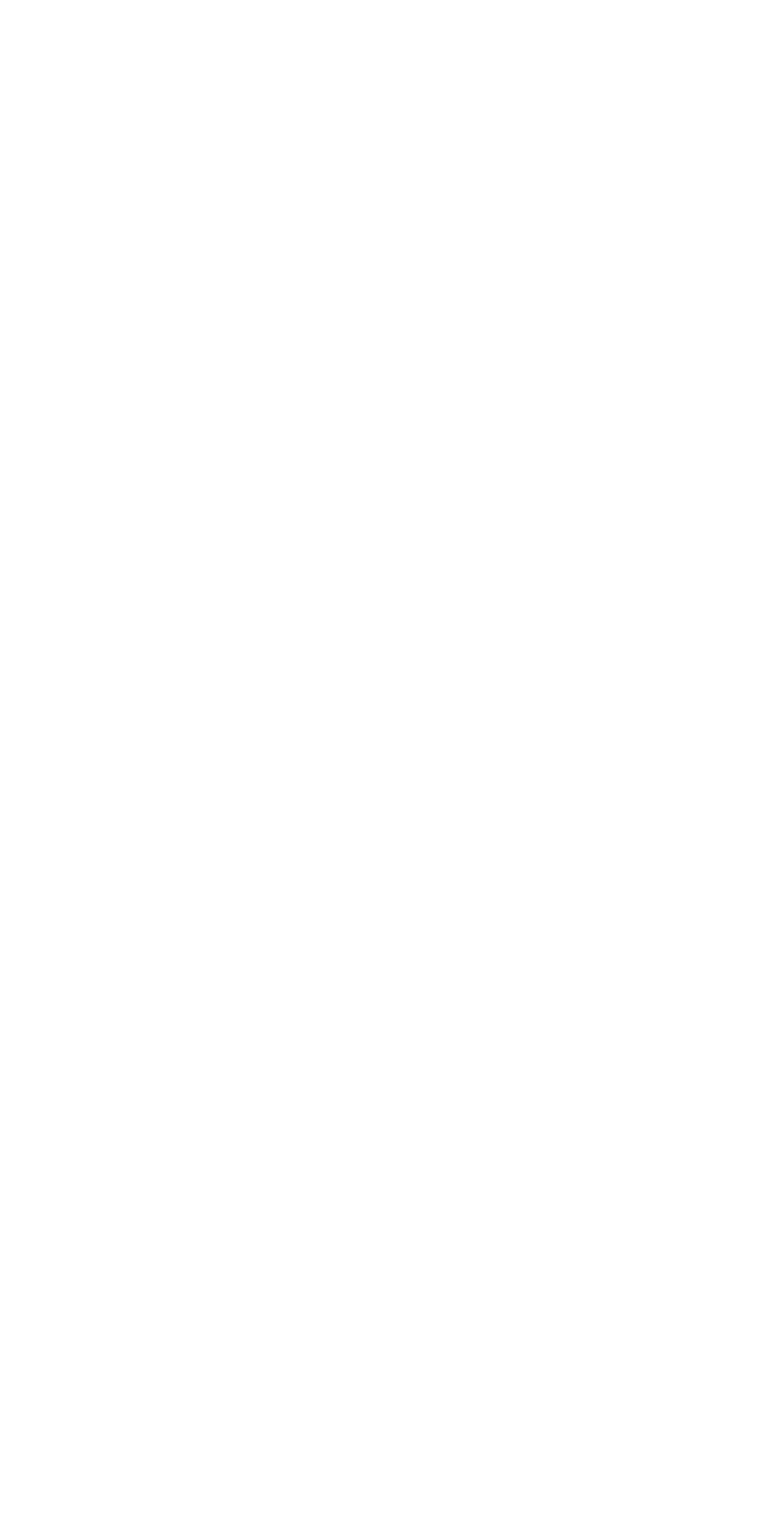
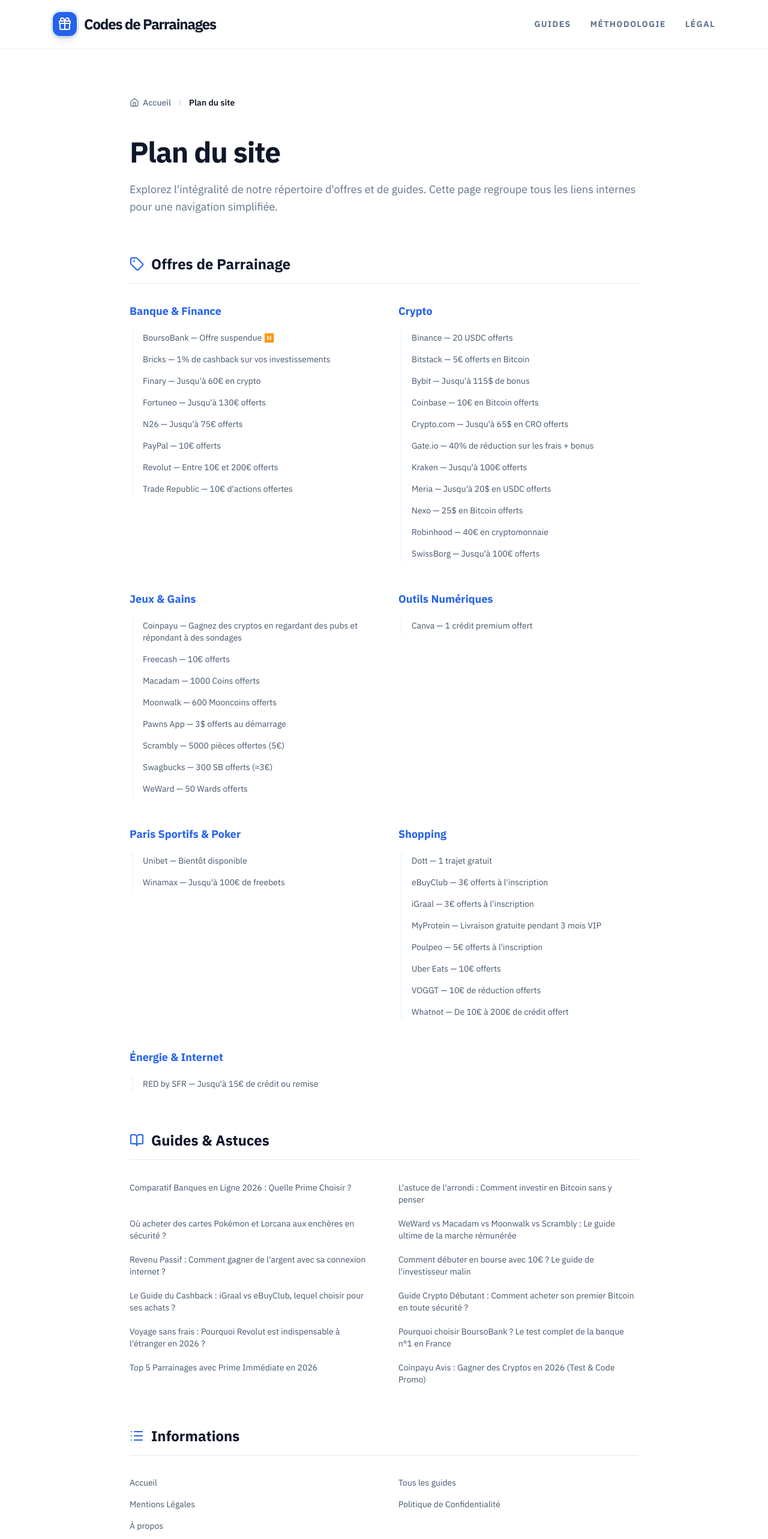
Before and after one commit to NACoaching/ParraineMoi, a Next.js app: page /plan-du-site in a window 1280 px wide. Before the commit this address had no page. Shown: the top 2566 px of the page at 60% size. Before the commit the page ends 800 px from the top, so only its background shows below. Built offline with nearby package versions, Linux system fonts and the light colour scheme.

Commit message:
feat: add html sitemap and footer link for seo indexation

```diff
--- /dev/null
+++ b/src/app/plan-du-site/page.tsx
@@ -0,0 +1,133 @@
+import Link from 'next/link';
+import referralsData from '@/data/referrals.json';
+import guidesData from '@/data/guides.json';
+import { slugifyCategory } from '@/lib/utils';
+import { Home, ChevronRight, List, BookOpen, Tag } from 'lucide-react';
+import { Metadata } from 'next';
+
+export const metadata: Metadata = {
+    title: 'Plan du Site | Codes de Parrainages',
+    description: 'Retrouvez l\'intégralité de nos offres de parrainage, guides et catégories sur une seule page.',
+};
+
+export default function SitemapPage() {
+    const categories = Array.from(new Set(referralsData.map((r) => r.category))).sort();
+
+    return (
+        <main className="min-h-screen px-4 py-12 sm:px-6 sm:py-20 max-w-4xl mx-auto">
+            {/* Breadcrumb Visual */}
+            <nav className="flex items-center gap-2 text-sm font-medium text-slate-500 mb-12">
+                <Link href="/" className="flex items-center gap-1.5 hover:text-slate-900 transition-colors">
+                    <Home size={16} />
+                    <span>Accueil</span>
+                </Link>
+                <ChevronRight size={14} className="text-slate-300" />
+                <span className="text-slate-900 font-semibold">Plan du site</span>
+            </nav>
+
+            <header className="mb-16">
+                <h1 className="text-4xl sm:text-5xl font-bold tracking-tight text-slate-900 mb-6">
+                    Plan du site
+                </h1>
+                <p className="text-lg text-slate-500 leading-relaxed">
+                    Explorez l'intégralité de notre répertoire d'offres et de guides. Cette page regroupe tous les liens internes pour une navigation simplifiée.
+                </p>
+            </header>
+
+            <div className="space-y-16">
+                {/* Parrainages par Catégorie */}
+                <section>
+                    <div className="flex items-center gap-3 mb-8 pb-4 border-b border-slate-200">
+                        <Tag className="text-primary" size={24} />
+                        <h2 className="text-2xl font-bold text-slate-900">Offres de Parrainage</h2>
+                    </div>
+
+                    <div className="grid grid-cols-1 md:grid-cols-2 gap-12">
+                        {categories.map((cat) => (
+                            <div key={cat} className="space-y-4">
+                                <Link
+                                    href={`/categorie/${slugifyCategory(cat)}`}
+                                    className="inline-block text-lg font-bold text-primary hover:underline"
+                                >
+                                    {cat}
+                                </Link>
+                                <ul className="space-y-2 border-l-2 border-slate-100 pl-4 ml-1">
+                                    {referralsData
+                                        .filter((r) => r.category === cat)
+                                        .sort((a, b) => a.name.localeCompare(b.name))
+                                        .map((ref) => (
+                                            <li key={ref.slug}>
+                                                <Link
+                                                    href={`/parrainage-${ref.slug}`}
+                                                    className="text-slate-600 hover:text-slate-900 transition-colors text-sm py-1 inline-block"
+                                                >
+                                                    {ref.name} — {ref.advantage}
+                                                </Link>
+                                            </li>
+                                        ))}
+                                </ul>
+                            </div>
+                        ))}
+                    </div>
+                </section>
+
+                {/* Guides */}
+                <section>
+                    <div className="flex items-center gap-3 mb-8 pb-4 border-b border-slate-200">
+                        <BookOpen className="text-primary" size={24} />
+                        <h2 className="text-2xl font-bold text-slate-900">Guides & Astuces</h2>
+                    </div>
+
+                    <ul className="grid grid-cols-1 md:grid-cols-2 gap-x-12 gap-y-3">
+                        {guidesData.map((guide) => (
+                            <li key={guide.slug}>
+                                <Link
+                                    href={`/guides/${guide.slug}`}
+                                    className="text-slate-600 hover:text-slate-900 transition-colors text-sm py-1 inline-block"
+                                >
+                                    {guide.title}
+                                </Link>
+                            </li>
+                        ))}
+                    </ul>
+                </section>
+
+                {/* Pages Statiques */}
+                <section>
+                    <div className="flex items-center gap-3 mb-8 pb-4 border-b border-slate-200">
+                        <List className="text-primary" size={24} />
+                        <h2 className="text-2xl font-bold text-slate-900">Informations</h2>
+                    </div>
+
+                    <ul className="grid grid-cols-1 md:grid-cols-2 gap-x-12 gap-y-3">
+                        <li>
+                            <Link href="/" className="text-slate-600 hover:text-slate-900 text-sm">
+                                Accueil
+                            </Link>
+                        </li>
+                        <li>
+                            <Link href="/guides" className="text-slate-600 hover:text-slate-900 text-sm">
+                                Tous les guides
+                            </Link>
+                        </li>
+                        <li>
+                            <Link href="/mentions-legales" className="text-slate-600 hover:text-slate-900 text-sm">
+                                Mentions Légales
+                            </Link>
+                        </li>
+                        <li>
+                            <Link href="/politique-de-confidentialite" className="text-slate-600 hover:text-slate-900 text-sm">
+                                Politique de Confidentialité
+                            </Link>
+                        </li>
+                        <li>
+                            <Link href="/a-propos" className="text-slate-600 hover:text-slate-900 text-sm">
+                                À propos
+                            </Link>
+                        </li>
+                    </ul>
+                </section>
+            </div>
+        </main>
+    );
+}
--- a/src/components/Footer.tsx
+++ b/src/components/Footer.tsx
@@ -54,6 +54,7 @@ export function Footer() {
                         <ul className="space-y-4 text-sm text-slate-500 dark:text-slate-400">
                             {[
                                 { name: "Tous les Guides", href: "/guides" },
+                                { name: "Plan du site", href: "/plan-du-site" },
                                 { name: "Méthodologie", href: "/a-propos" },
                                 { name: "Cadre Légal", href: "/mentions-legales" },
                                 { name: "Confidentialité", href: "/politique-de-confidentialite" }
```
